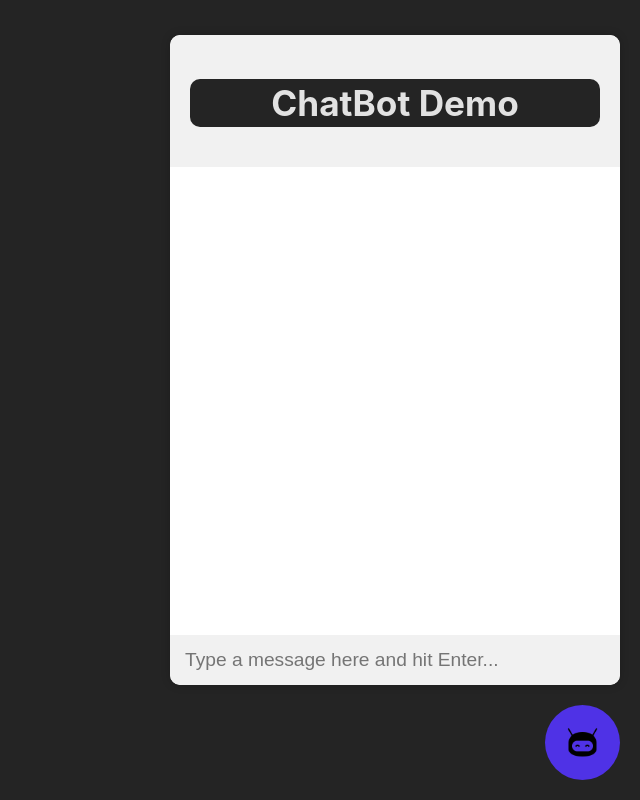
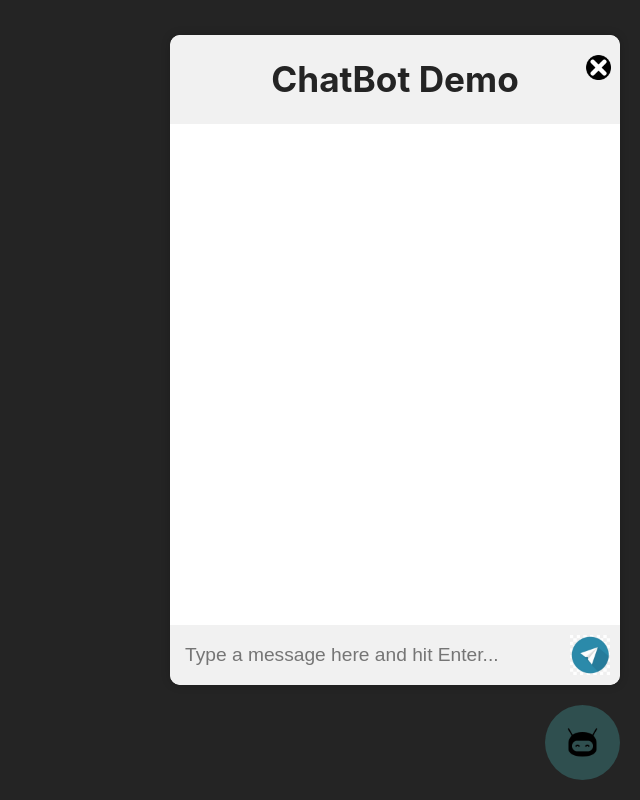
Before and after one commit to quvinh/demo.chat.ai, a React (Vite) app in the folder frontend/: page / in a window 1280 px wide. Both pictures are taken after a click on the button 1222 px from the left and 742 px from the top of the page. Shown: the whole page, without its empty margins (640-1280 px from the left). Built offline with nearby package versions, Linux system fonts and the light colour scheme.

Commit message:
update front-end

```diff
--- a/frontend/src/chatbot.css
+++ b/frontend/src/chatbot.css
@@ -59,10 +59,10 @@ button.toggle-button-chatbot{
   margin: 20px;
   border-style: none;
   border-width: 0px;
-  border-color: #4f32e6;
+  border-color: darkslategray;
   border-radius: 50px 50px 50px 50px;
   box-shadow: none !important;
-  background-color: #4f32e6;
+  background-color: darkslategray;
 }
 .chat-box-position .unpopup {
   opacity: 0;
@@ -90,12 +90,33 @@ button.toggle-button-chatbot{
 
 /* Chat header */
 .chat-header {
+  position: relative;
   padding: 20px;
   background-color: #f1f1f1;
   border-top-left-radius: 10px;
   border-top-right-radius: 10px;
 }
-
+.chat-box-position .btn-send-mess {
+  background-image: url(/src/images/946721-small.png);
+  background-size: cover;
+  width: 40px;
+  height: 40px;
+  padding: 5px;
+  box-sizing: border-box;
+  border: none;
+  cursor: pointer;
+}
+.chat-box-position .button-close {
+  background-image: url(/src/images/black-circle-close-button-png-5.png);
+  background-size: cover;
+  width: 25px;
+  height: 25px;
+  padding: 5px;
+  box-sizing: border-box;
+  position: absolute;
+  right: 2%;
+  cursor: pointer;
+}
 /* Chat body */
 .chat-body {
   height: 100%;
@@ -119,8 +140,12 @@ button.toggle-button-chatbot{
   background-color: #f1f1f1;
   border-bottom-left-radius: 10px;
   border-bottom-right-radius: 10px;
+  position: relative;
 }
-
+.chat-footer .form-group {
+display: flex;
+justify-content: space-between;
+}
 /* Chat input */
 .chat-footer input[type="text"] {
   width: 100%;
@@ -128,9 +153,10 @@ button.toggle-button-chatbot{
   border: none;
   border-radius: 5px;
   outline: none;
-  height: 30px;
+  height: 40px;
   box-sizing: border-box;
   color: #242424;
+  flex-basis: 85%;
 }
 
 @keyframes helper-aura-small-ring {
--- a/frontend/src/components/chatbot.jsx
+++ b/frontend/src/components/chatbot.jsx
@@ -49,6 +49,7 @@ function App() {
     <div class="chat-box-position">
           <div className={`chat-window ${showChat ? "popuping" : "unpopup"}`}>
             <div className="chat-header">
+              <div class="button-close"  onClick={() => setShowChat(!showChat)}></div>
               <h1>ChatBot Demo</h1>
             </div>
             <div className="chat-body">
@@ -69,6 +70,7 @@ function App() {
             </div>
             <div className="chat-footer">
               <form onSubmit={(e) => chat(e, message)}>
+                <div class="form-group">
                 <input
                   type="text"
                   name="message"
@@ -76,6 +78,8 @@ function App() {
                   placeholder="Type a message here and hit Enter..."
                   onChange={(e) => setMessage(e.target.value)}
                 />
+                <button class="btn-send-mess"></button>
+                </div>
               </form>
             </div>
           </div>
--- a/frontend/src/index.css
+++ b/frontend/src/index.css
@@ -24,9 +24,9 @@ h1 {
   text-align: center;
   position: sticky;
   top: 0;
-  background-color: #242424;
-  border-radius: 10px;
   padding: 5px;
+  color: #242424;
+  margin: 0;
 }
 
 main{
@@ -80,9 +80,7 @@ input{
 input:focus{
   outline: none;
 }
-h1 {
-  margin-bottom: 20px;
-}
+
 
 .hide {
   display: none;
```
Also changed, not shown: frontend/src/images/946721-small.png (added), frontend/src/images/black-circle-close-button-png-5.png (added).
